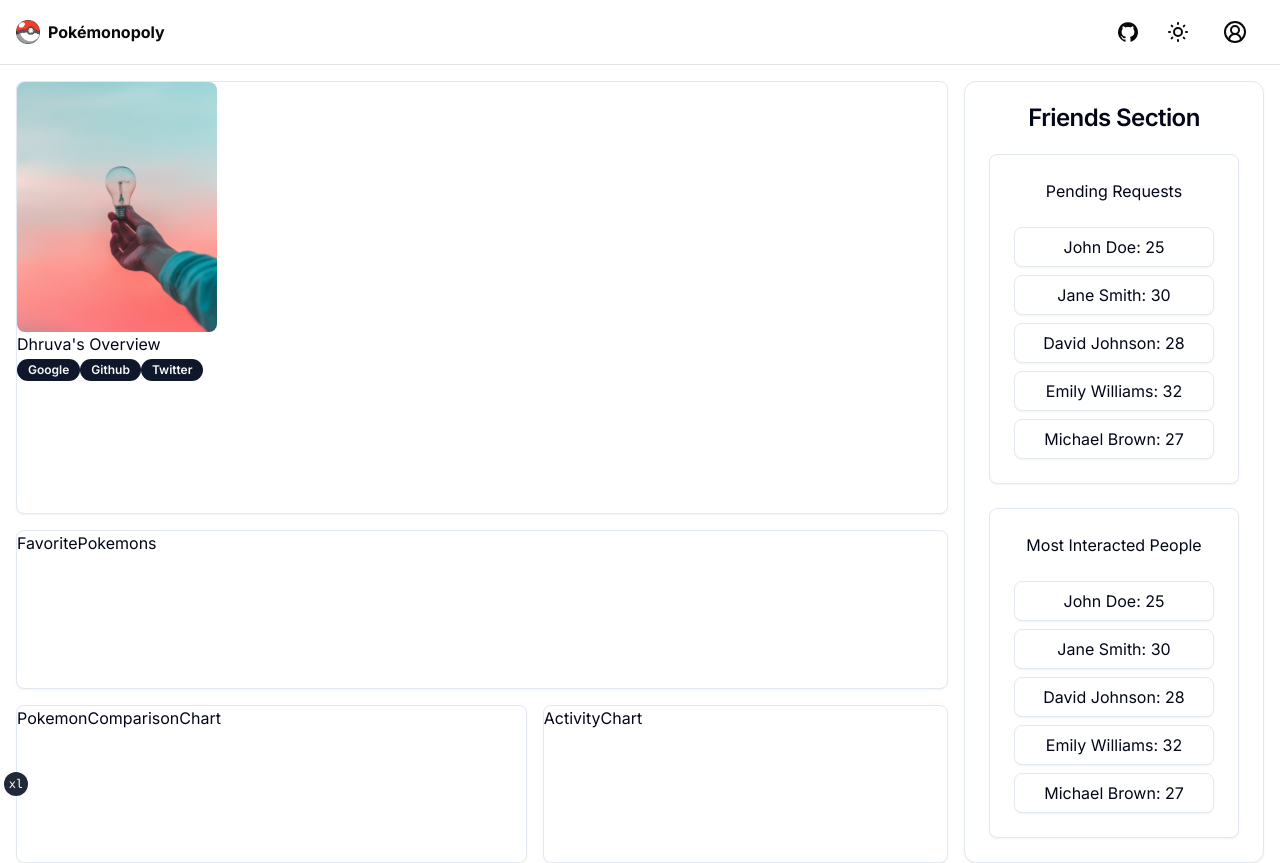
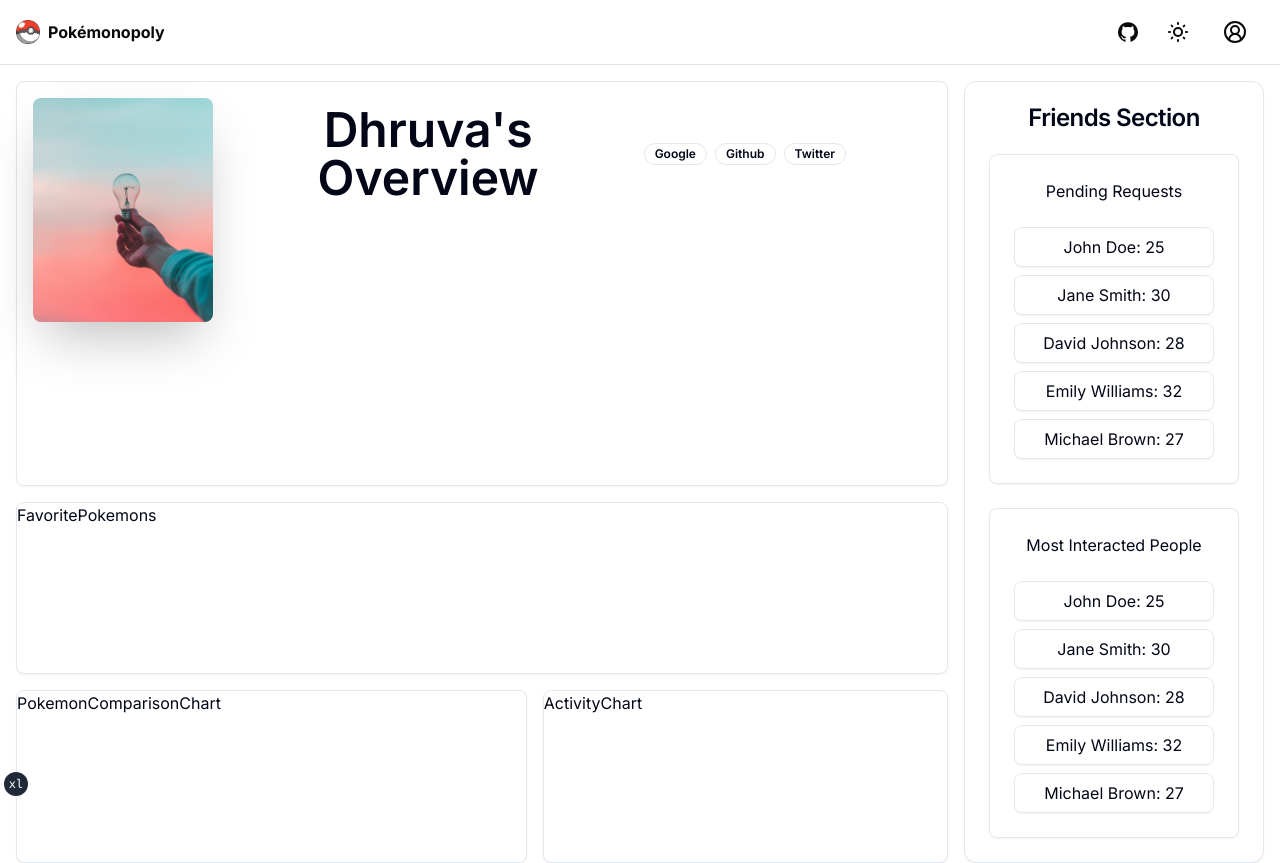
Before and after one commit to dhruvaagrawal/PokemonIndex, a Next.js app: page /users/me in a window 1280 px wide. Built offline with nearby package versions, Linux system fonts and the light colour scheme.

Commit message:
Making changes to the ProfileOverview component - Finished Name + Badges row

```diff
--- /dev/null
+++ b/components/ui/avatar.tsx
@@ -0,0 +1,50 @@
+"use client"
+
+import * as React from "react"
+import * as AvatarPrimitive from "@radix-ui/react-avatar"
+
+import { cn } from "@/lib/utils"
+
+const Avatar = React.forwardRef<
+  React.ElementRef<typeof AvatarPrimitive.Root>,
+  React.ComponentPropsWithoutRef<typeof AvatarPrimitive.Root>
+>(({ className, ...props }, ref) => (
+  <AvatarPrimitive.Root
+    ref={ref}
+    className={cn(
+      "relative flex h-10 w-10 shrink-0 overflow-hidden rounded-full",
+      className
+    )}
+    {...props}
+  />
+))
+Avatar.displayName = AvatarPrimitive.Root.displayName
+
+const AvatarImage = React.forwardRef<
+  React.ElementRef<typeof AvatarPrimitive.Image>,
+  React.ComponentPropsWithoutRef<typeof AvatarPrimitive.Image>
+>(({ className, ...props }, ref) => (
+  <AvatarPrimitive.Image
+    ref={ref}
+    className={cn("aspect-square h-full w-full", className)}
+    {...props}
+  />
+))
+AvatarImage.displayName = AvatarPrimitive.Image.displayName
+
+const AvatarFallback = React.forwardRef<
+  React.ElementRef<typeof AvatarPrimitive.Fallback>,
+  React.ComponentPropsWithoutRef<typeof AvatarPrimitive.Fallback>
+>(({ className, ...props }, ref) => (
+  <AvatarPrimitive.Fallback
+    ref={ref}
+    className={cn(
+      "flex h-full w-full items-center justify-center rounded-full bg-muted",
+      className
+    )}
+    {...props}
+  />
+))
+AvatarFallback.displayName = AvatarPrimitive.Fallback.displayName
+
+export { Avatar, AvatarImage, AvatarFallback }
--- a/components/users/ProfileOverview.tsx
+++ b/components/users/ProfileOverview.tsx
@@ -11,29 +11,29 @@ const ProfileOverview: FC<ProfileOverviewProps> = ({ className }) => {
   return (
     <div
       className={cn(
-        "rounded-lg border border-slate-200 bg-white text-slate-950 shadow-sm dark:border-slate-800 dark:bg-background dark:text-slate-50 flex flex-col",
+        "rounded-lg border border-slate-200 bg-white text-slate-950 shadow-sm dark:border-slate-800 dark:bg-background dark:text-slate-50 grid grid-cols-5 p-4",
         className
       )}
     >
-      <div>
+      <div className="lg:col-span-1">
         <Image
           src="/assets/user.jpg"
           alt="User"
-          height={300}
+          height={200}
           width={200}
-          className="rounded-lg"
+          className="rounded-lg shadow-2xl"
         />
       </div>
-      <div>
-        <div className="flex">
-          <div>
-            <div>
-              <h1>Dhruva's Overview</h1>
+      <div className="lg:col-span-4 my-2">
+        <div className="grid grid-cols-2">
+          <div className="grid col-span-2 grid-cols-5">
+            <div className="lg:col-span-3 text-center">
+              <h1 className="text-5xl font-semibold">Dhruva's Overview</h1>
             </div>
-            <div>
-              <Badge>Google</Badge>
-              <Badge>Github</Badge>
-              <Badge>Twitter</Badge>
+            <div className="lg:col-span-2 space-x-2 flex items-center">
+              <Badge variant="outline">Google</Badge>
+              <Badge variant="outline">Github</Badge>
+              <Badge variant="outline">Twitter</Badge>
             </div>
           </div>
         </div>
--- a/package.json
+++ b/package.json
@@ -14,6 +14,7 @@
     "format:check": "prettier --check \"**/*.{ts,tsx,mdx}\" --cache"
   },
   "dependencies": {
+    "@radix-ui/react-avatar": "^1.0.3",
     "@radix-ui/react-checkbox": "^1.0.4",
     "@radix-ui/react-dialog": "^1.0.4",
     "@radix-ui/react-dropdown-menu": "^2.0.5",
```
Also changed, not shown: 1 other file (tests, documents, lock files or other folders).
